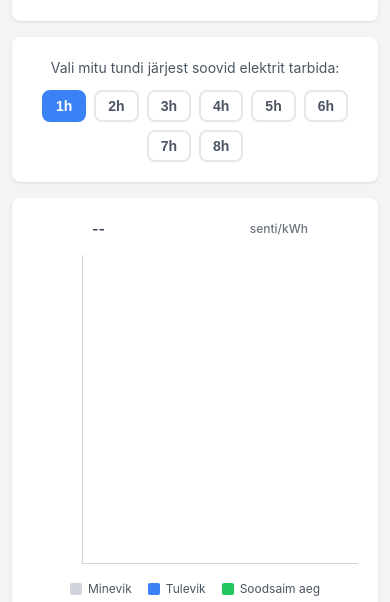
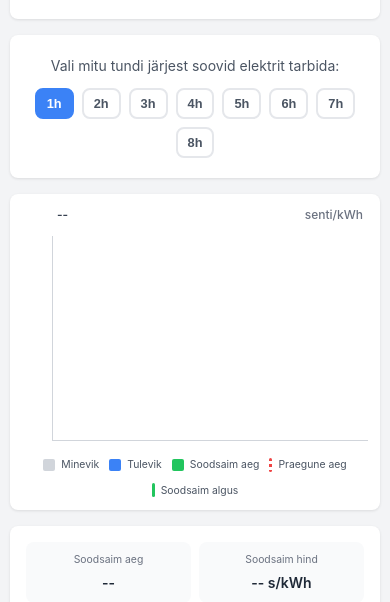
Before and after one commit to orinocoz/energymeter, a website: page public/index.html in a window 390 px wide. Shown: the part 242-844 px from the top of the page. Drawn offline with Linux system fonts and the light colour scheme; no server answers.

Commit message:
Make chart responsive and fit on screen - smaller bars, mobile support

```diff
--- a/public/app.js
+++ b/public/app.js
@@ -273,7 +273,7 @@ function updateChart() {
   const paddedMin = hasNegative ? minPrice - Math.abs(minPrice) * 0.1 : 0;
   const priceRange = paddedMax - paddedMin;
 
-  const chartHeight = 280; // pixels for bars
+  const chartHeight = 230; // pixels for bars
 
   // Y-axis labels (5 labels)
   const ySteps = 5;
@@ -387,13 +387,14 @@ function addChartLines(currentBarIndex) {
   if (wrappers.length === 0) return;
 
   const wrapperWidth = wrappers[0].offsetWidth;
-  const gap = 3;
+  const gap = 1;
+  const padding = 5;
 
   // Add red dotted line for current time
   if (currentBarIndex >= 0 && currentBarIndex < wrappers.length) {
     const currentLine = document.createElement('div');
     currentLine.className = 'chart-current-line';
-    const position = (currentBarIndex * (wrapperWidth + gap)) + (wrapperWidth / 2) + 10; // +10 for padding
+    const position = (currentBarIndex * (wrapperWidth + gap)) + (wrapperWidth / 2) + padding;
     currentLine.style.left = `${position}px`;
     chart.appendChild(currentLine);
   }
@@ -407,7 +408,7 @@ function addChartLines(currentBarIndex) {
     if (bestIndex >= 0) {
       const bestLine = document.createElement('div');
       bestLine.className = 'chart-best-line';
-      const position = (bestIndex * (wrapperWidth + gap)) + 10; // +10 for padding
+      const position = (bestIndex * (wrapperWidth + gap)) + padding;
       bestLine.style.left = `${position}px`;
       chart.appendChild(bestLine);
     }
--- a/public/style.css
+++ b/public/style.css
@@ -145,8 +145,8 @@ section {
   display: flex;
   justify-content: space-between;
   align-items: center;
-  margin-bottom: 16px;
-  padding: 0 50px 0 60px;
+  margin-bottom: 12px;
+  padding: 0 10px 0 50px;
 }
 
 .chart-date {
@@ -174,11 +174,11 @@ section {
   display: flex;
   flex-direction: column;
   justify-content: space-between;
-  padding: 0 8px 30px 0;
-  font-size: 0.75rem;
+  padding: 0 6px 24px 0;
+  font-size: 0.65rem;
   color: var(--gray-500);
   text-align: right;
-  min-width: 50px;
+  min-width: 40px;
   font-weight: 500;
 }
 
@@ -213,30 +213,32 @@ section {
 .chart {
   display: flex;
   align-items: flex-end;
-  gap: 3px;
-  height: 300px;
-  padding: 10px 10px 0 10px;
+  gap: 1px;
+  height: 250px;
+  padding: 10px 5px 0 5px;
   position: relative;
 }
 
 .chart-x-axis {
   display: flex;
-  gap: 3px;
-  font-size: 0.7rem;
+  gap: 1px;
+  font-size: 0.6rem;
   color: var(--gray-500);
-  padding: 8px 10px 0 10px;
+  padding: 6px 5px 0 5px;
   font-weight: 500;
 }
 
 .chart-x-label {
   flex: 1;
-  min-width: 16px;
+  min-width: 0;
   text-align: center;
+  overflow: hidden;
+  text-overflow: ellipsis;
 }
 
 .chart-bar-wrapper {
   flex: 1;
-  min-width: 16px;
+  min-width: 0;
   display: flex;
   flex-direction: column;
   align-items: center;
@@ -245,7 +247,7 @@ section {
 
 .chart-bar {
   width: 100%;
-  border-radius: 2px 2px 0 0;
+  border-radius: 1px 1px 0 0;
   cursor: pointer;
   transition: opacity 0.15s;
   position: relative;
@@ -253,7 +255,7 @@ section {
 }
 
 .chart-bar.negative-bar {
-  border-radius: 0 0 2px 2px;
+  border-radius: 0 0 1px 1px;
   align-self: flex-start;
 }
 
@@ -638,9 +640,9 @@ section {
 }
 
 /* Mobile */
-@media (max-width: 480px) {
+@media (max-width: 600px) {
   .container {
-    padding: 12px;
+    padding: 10px;
   }
 
   .price-value {
@@ -648,10 +650,67 @@ section {
   }
 
   .duration-btn {
-    padding: 6px 12px;
+    padding: 6px 10px;
+    font-size: 0.8rem;
   }
 
-  .chart-bar {
-    min-width: 10px;
+  .chart-section {
+    padding: 12px;
+  }
+
+  .chart-header {
+    padding: 0 5px 0 35px;
+    flex-wrap: wrap;
+    gap: 4px;
+  }
+
+  .chart-date {
+    font-size: 0.75rem;
+  }
+
+  .chart {
+    height: 200px;
+    padding: 8px 3px 0 3px;
+  }
+
+  .chart-y-axis {
+    min-width: 30px;
+    font-size: 0.55rem;
+    padding: 0 4px 20px 0;
+  }
+
+  .chart-x-axis {
+    font-size: 0.5rem;
+    padding: 4px 3px 0 3px;
+  }
+
+  .info-grid {
+    grid-template-columns: repeat(2, 1fr);
+    gap: 8px;
+  }
+
+  .info-card {
+    padding: 10px 6px;
+  }
+
+  .info-label {
+    font-size: 0.65rem;
+  }
+
+  .info-value {
+    font-size: 0.875rem;
+  }
+
+  .calculator-row {
+    flex-direction: column;
+  }
+
+  .chart-legend {
+    gap: 10px;
+    font-size: 0.65rem;
+  }
+
+  .legend-item {
+    font-size: 0.65rem;
   }
 }
```
